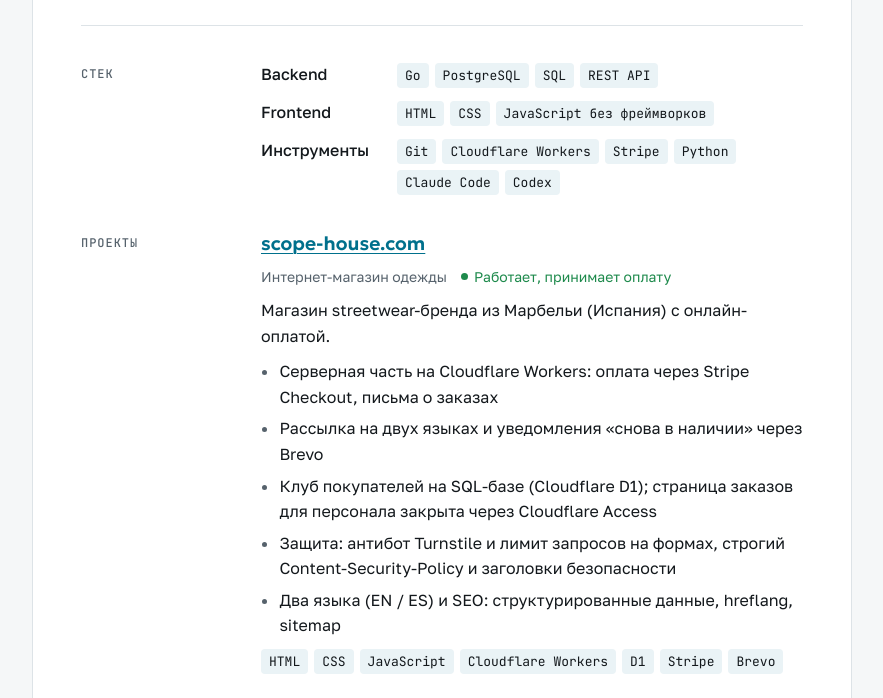
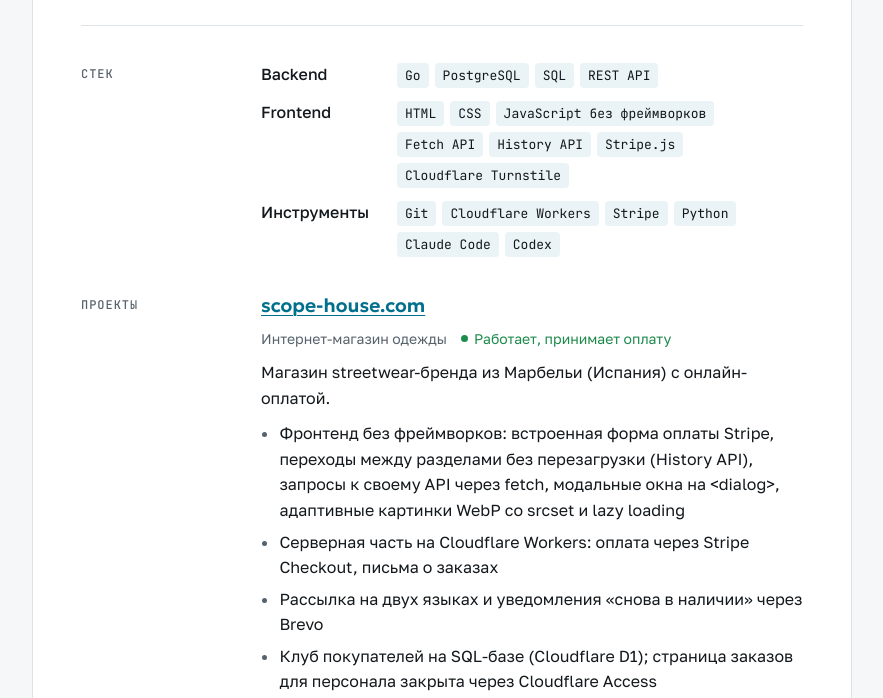
Before and after one commit to l1pa7/l1pa7.github.io, a plain HTML site: page index.html in a window 1280 px wide. Shown: the part 237-935 px from the top of the page, without its empty margins (198-1081 px from the left). Drawn offline with Linux system fonts and the light colour scheme.

Commit message:
Frontend stack of scope-house.com in full
Co-Authored-By: Claude Opus 5.5 <noreply@anthropic.com>

```diff
--- a/index.html
+++ b/index.html
@@ -165,7 +165,7 @@ h1 {
     <div class="body">
       <dl class="stack">
         <div class="row"><dt>Backend</dt><dd><ul class="tags"><li>Go</li><li>PostgreSQL</li><li>SQL</li><li>REST API</li></ul></dd></div>
-        <div class="row"><dt>Frontend</dt><dd><ul class="tags"><li>HTML</li><li>CSS</li><li>JavaScript без фреймворков</li></ul></dd></div>
+        <div class="row"><dt>Frontend</dt><dd><ul class="tags"><li>HTML</li><li>CSS</li><li>JavaScript без фреймворков</li><li>Fetch API</li><li>History API</li><li>Stripe.js</li><li>Cloudflare Turnstile</li></ul></dd></div>
         <div class="row"><dt>Инструменты</dt><dd><ul class="tags"><li>Git</li><li>Cloudflare Workers</li><li>Stripe</li><li>Python</li><li>Claude Code</li><li>Codex</li></ul></dd></div>
       </dl>
     </div>
@@ -179,13 +179,14 @@ h1 {
         <div class="meta"><span>Интернет-магазин одежды</span><span class="status live">Работает, принимает оплату</span></div>
         <p>Магазин streetwear-бренда из Марбельи (Испания) с онлайн-оплатой.</p>
         <ul class="points">
+          <li>Фронтенд без фреймворков: встроенная форма оплаты Stripe, переходы между разделами без перезагрузки (History API), запросы к своему API через fetch, модальные окна на &lt;dialog&gt;, адаптивные картинки WebP со srcset и lazy loading</li>
           <li>Серверная часть на Cloudflare Workers: оплата через Stripe Checkout, письма о заказах</li>
           <li>Рассылка на двух языках и уведомления «снова в наличии» через Brevo</li>
           <li>Клуб покупателей на SQL-базе (Cloudflare D1); страница заказов для персонала закрыта через Cloudflare Access</li>
           <li>Защита: антибот Turnstile и лимит запросов на формах, строгий Content-Security-Policy и заголовки безопасности</li>
           <li>Два языка (EN / ES) и SEO: структурированные данные, hreflang, sitemap</li>
         </ul>
-        <ul class="tags" aria-label="Стек проекта"><li>HTML</li><li>CSS</li><li>JavaScript</li><li>Cloudflare Workers</li><li>D1</li><li>Stripe</li><li>Brevo</li></ul>
+        <ul class="tags" aria-label="Стек проекта"><li>HTML</li><li>CSS</li><li>JavaScript</li><li>Cloudflare Workers</li><li>D1</li><li>Stripe</li><li>Brevo</li><li>Turnstile</li></ul>
       </article>
 
       <article class="project">
```
